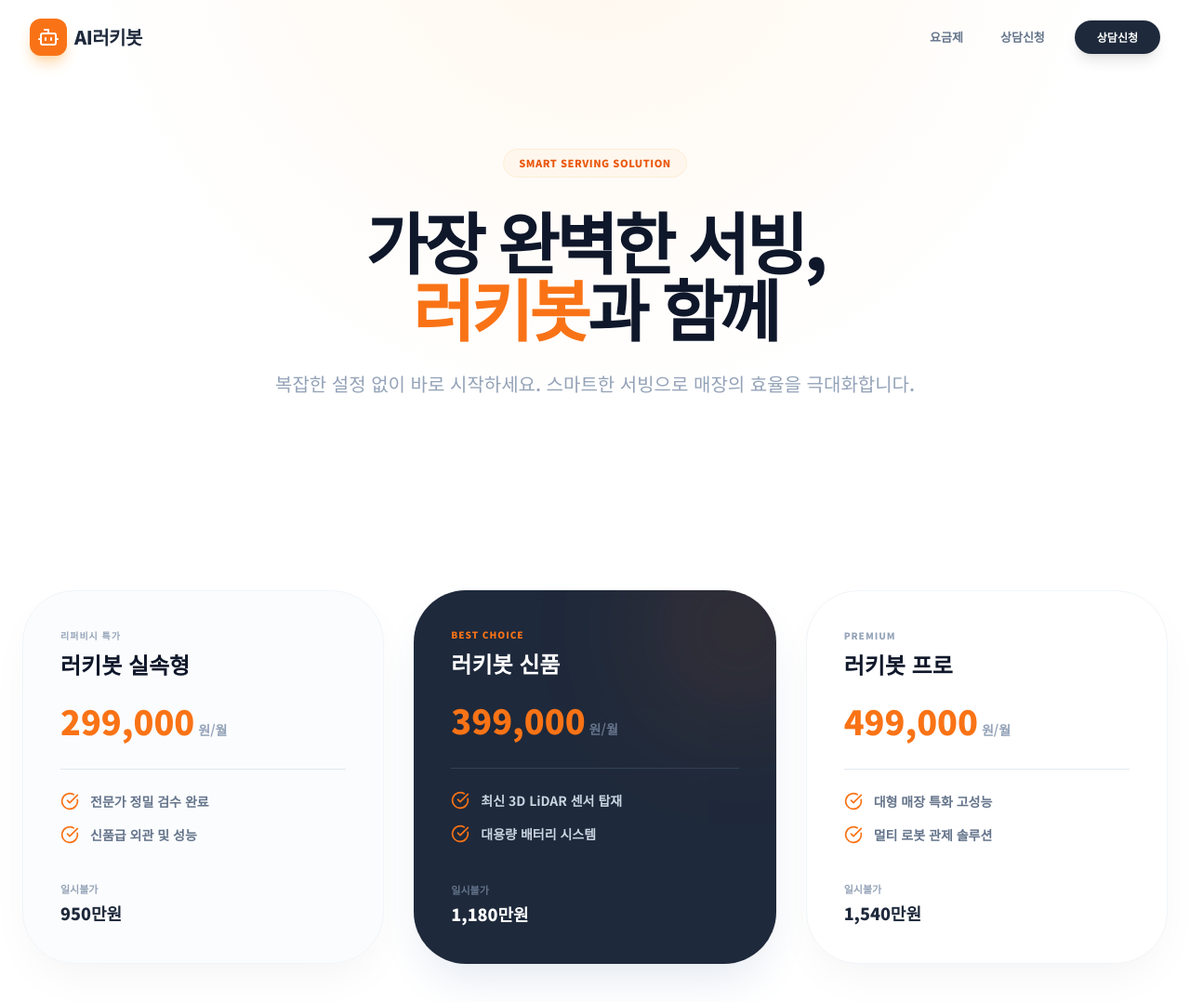
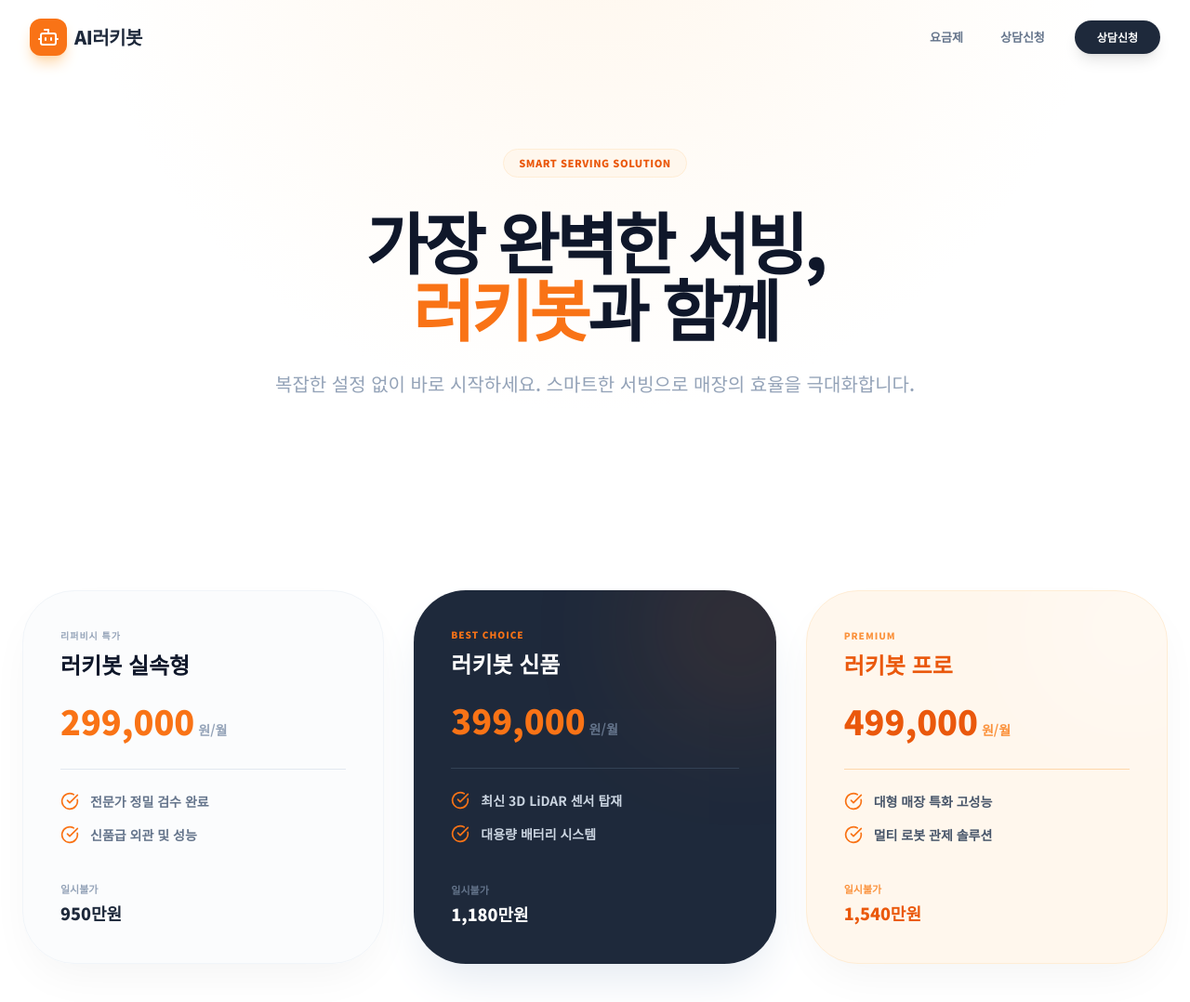
Before and after one commit to apal5138-lgtm/luckybot, a plain HTML site: page index.html in a window 1280 px wide. Shown: the top 1078 px of the page at 93% size. Drawn offline with nearby package versions, Linux system fonts and the light colour scheme.

Commit message:
Update index.html

```diff
--- a/index.html
+++ b/index.html
@@ -179,22 +179,23 @@
                 </div>
             </div>
 
-            <!-- 프로 -->
-            <div class="bg-white p-10 rounded-5xl product-shadow border border-slate-100 flex flex-col items-start transition-all hover:-translate-y-2">
-                <span class="text-[10px] font-black text-slate-400 uppercase tracking-widest mb-2">Premium</span>
-                <h3 class="text-2xl font-black mb-6">러키봇 프로</h3>
-                <div class="flex items-baseline gap-1 mb-2">
-                    <span class="text-4xl font-black text-brand-500">499,000</span>
-                    <span class="text-sm font-bold text-slate-400">원/월</span>
+            <!-- 프로 (따뜻한 오렌지색 채우기) -->
+            <div class="bg-orange-50 p-10 rounded-5xl product-shadow border border-orange-100 flex flex-col items-start transition-all hover:-translate-y-2 relative overflow-hidden group">
+                <div class="absolute -top-10 -right-10 w-40 h-40 bg-white rounded-full blur-[80px] opacity-60"></div>
+                <span class="text-[10px] font-black text-orange-400 uppercase tracking-widest mb-2 relative z-10">Premium</span>
+                <h3 class="text-2xl font-black mb-6 text-brand-600 relative z-10">러키봇 프로</h3>
+                <div class="flex items-baseline gap-1 mb-2 relative z-10">
+                    <span class="text-4xl font-black text-brand-600">499,000</span>
+                    <span class="text-sm font-bold text-orange-400">원/월</span>
                 </div>
-                <div class="w-full h-px bg-slate-200 my-6"></div>
-                <ul class="space-y-4 mb-10 w-full">
-                    <li class="flex items-center gap-3 text-sm font-bold text-slate-500"><i data-lucide="check-circle" class="w-5 h-5 text-brand-500"></i> 대형 매장 특화 고성능</li>
-                    <li class="flex items-center gap-3 text-sm font-bold text-slate-500"><i data-lucide="check-circle" class="w-5 h-5 text-brand-500"></i> 멀티 로봇 관제 솔루션</li>
+                <div class="w-full h-px bg-orange-200 my-6 relative z-10"></div>
+                <ul class="space-y-4 mb-10 w-full relative z-10">
+                    <li class="flex items-center gap-3 text-sm font-bold text-slate-600"><i data-lucide="check-circle" class="w-5 h-5 text-brand-500"></i> 대형 매장 특화 고성능</li>
+                    <li class="flex items-center gap-3 text-sm font-bold text-slate-600"><i data-lucide="check-circle" class="w-5 h-5 text-brand-500"></i> 멀티 로봇 관제 솔루션</li>
                 </ul>
-                <div class="mt-auto w-full">
-                    <p class="text-[11px] text-slate-400 font-bold mb-1 uppercase">일시불가</p>
-                    <p class="text-lg font-black text-slate-800">1,540만원</p>
+                <div class="mt-auto w-full relative z-10">
+                    <p class="text-[11px] text-orange-400 font-bold mb-1 uppercase">일시불가</p>
+                    <p class="text-lg font-black text-brand-600">1,540만원</p>
                 </div>
             </div>
 
```
